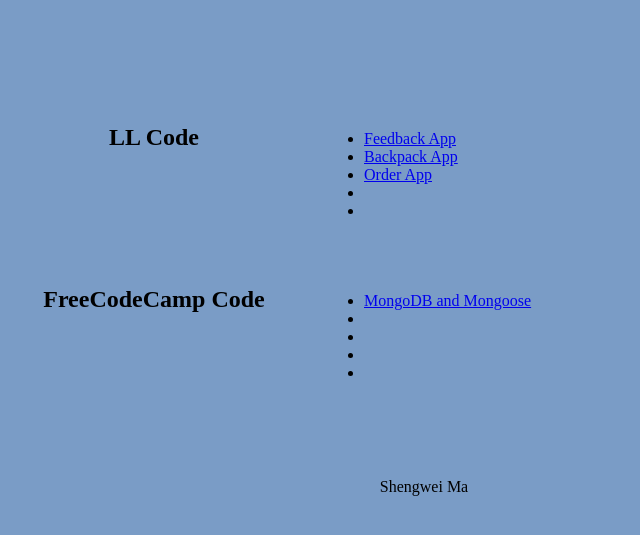
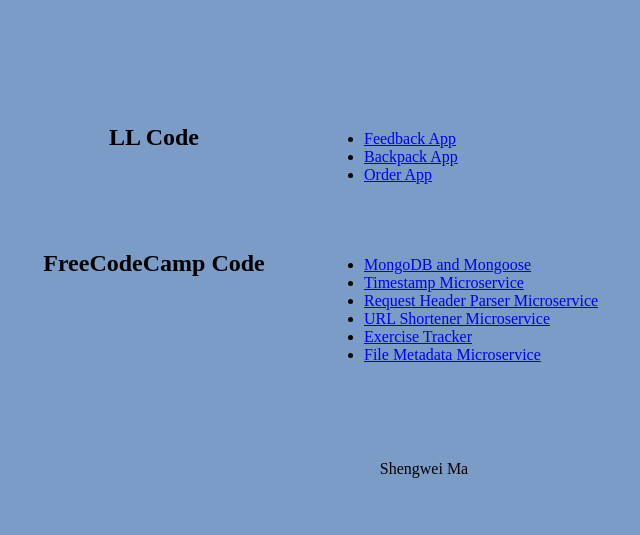
Before and after one commit to kanvile/kanvile.github.io, a website: page code.html in a window 1280 px wide. Shown: the part 153-688 px from the top of the page, without its empty margins (216-856 px from the left). Drawn offline with Linux system fonts and the light colour scheme.

Commit message:
freecodecamp

```diff
--- a/code.html
+++ b/code.html
@@ -23,8 +23,6 @@
                         <li><a href=https://github.com/kanvile/building-website-nodejs-express>Feedback App</a></li>
                         <li><a href=https://github.com/kanvile/JavaScript-LL>Backpack App</a></li>
                         <li><a href=https://github.com/kanvile/node-databases>Order App</a></li>
-                        <li><a href=#></a></li>
-                        <li><a href=#></a></li>
                     </ul>
                 </div>
             </section>
@@ -35,10 +33,11 @@
                 <div class="notes-list">
                     <ul>
                         <li><a href=https://github.com/kanvile/practice>MongoDB and Mongoose</a></li>
-                        <li><a href=#></a></li>
-                        <li><a href=#></a></li>
-                        <li><a href=#></a></li>
-                        <li><a href=#></a></li>
+                        <li><a href=https://github.com/kanvile/Timestamp-Microservice>Timestamp Microservice</a></li>
+                        <li><a href=https://github.com/kanvile/Request-Header-Parser-Microservice>Request Header Parser Microservice</a></li>
+                        <li><a href=https://github.com/kanvile/URL-Shortener-Microservice>URL Shortener Microservice</a></li>
+                        <li><a href=https://github.com/kanvile/Exercise-Tracker>Exercise Tracker</a></li>
+                        <li><a href=https://github.com/kanvile/-File-Metadata-Microservice>File Metadata Microservice</a></li>
                     </ul>
                 </div>
             </section>
```
